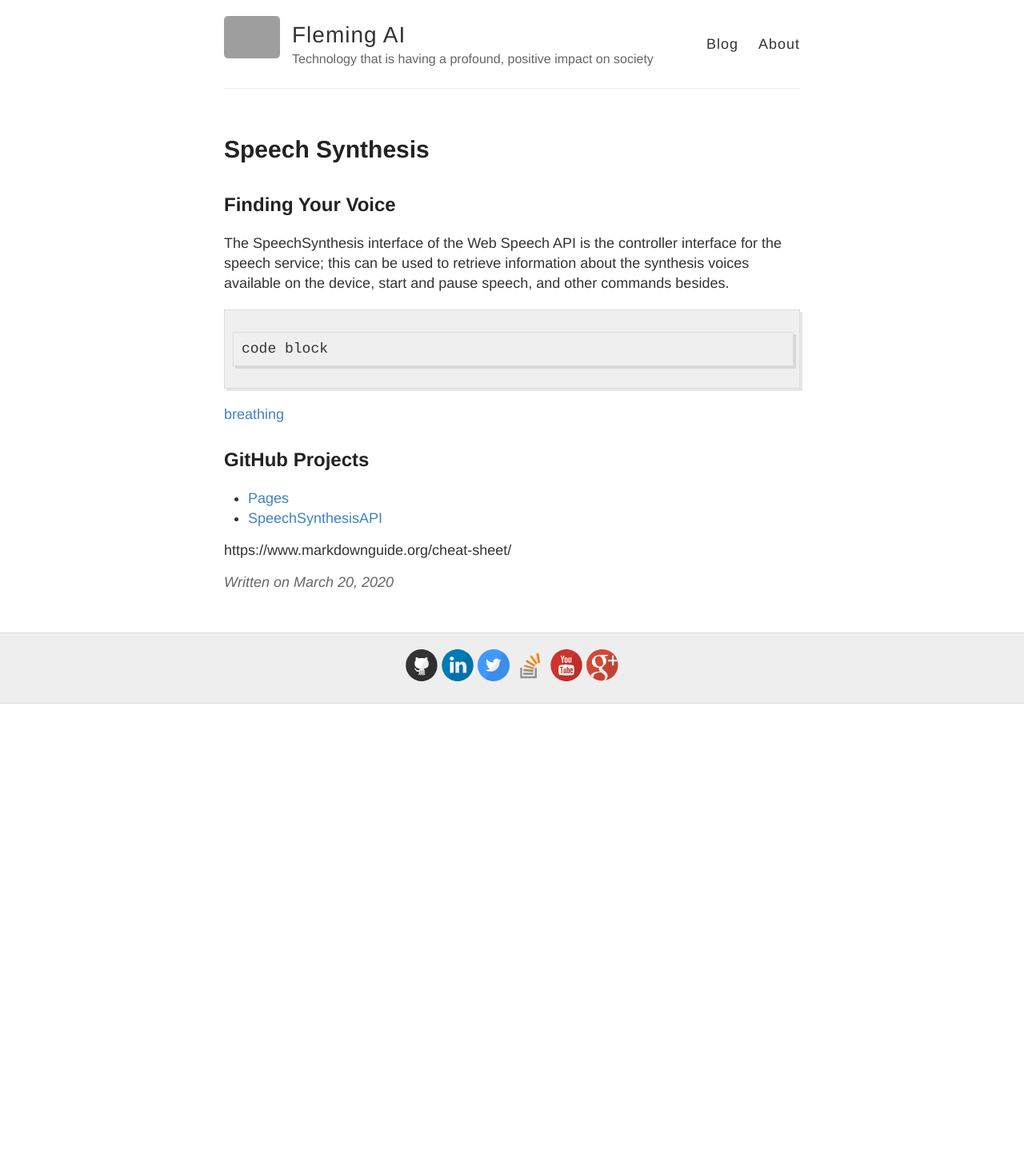
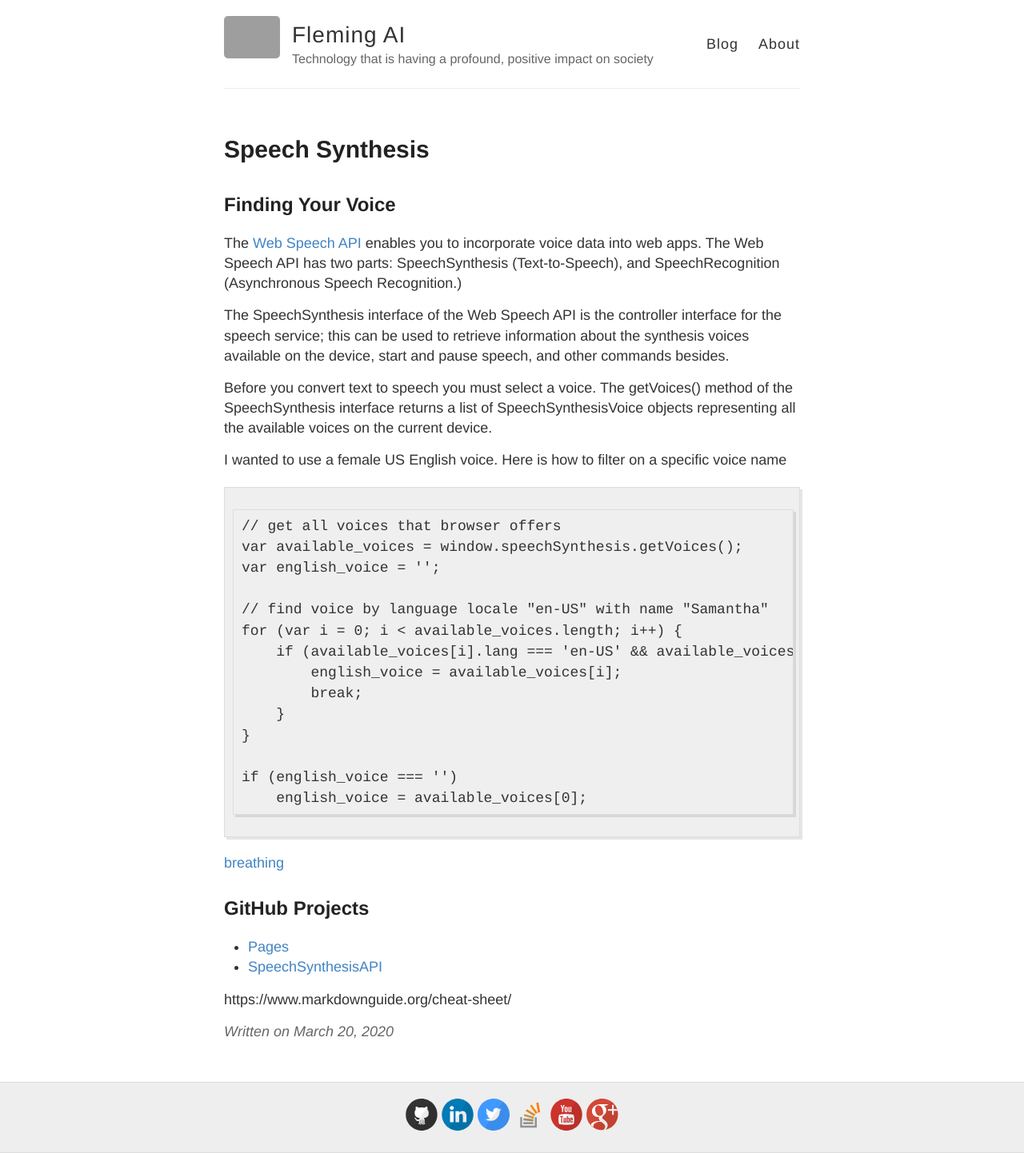
Before and after one commit to mathicus/mathicus.github.io, a Jekyll site: the page built from _posts/2020-3-20-Speech-Synthesis.md, in a window 1280 px wide. Shown: the whole page at 80% size. Built offline with Jekyll 4.4.1, drawn with Linux system fonts in a browser that asks for light colours; before the commit the page ends 900 px from its top, so only the background shows below that; grey boxes are pictures that could not be loaded.

Commit message:
Update 2020-3-20-Speech-Synthesis.md

```diff
--- a/_posts/2020-3-20-Speech-Synthesis.md
+++ b/_posts/2020-3-20-Speech-Synthesis.md
@@ -4,10 +4,28 @@ title: Speech Synthesis
 ---
 
 ## Finding Your Voice
+The [Web Speech API](https://developer.mozilla.org/en-US/docs/Web/API/Web_Speech_API) enables you to incorporate voice data into web apps. The Web Speech API has two parts: SpeechSynthesis (Text-to-Speech), and SpeechRecognition (Asynchronous Speech Recognition.)
+
 The SpeechSynthesis interface of the Web Speech API is the controller interface for the speech service; this can be used to retrieve information about the synthesis voices available on the device, start and pause speech, and other commands besides.
 
+Before you convert text to speech you must select a voice. The getVoices() method of the SpeechSynthesis interface returns a list of SpeechSynthesisVoice objects representing all the available voices on the current device.
+
+I wanted to use a female US English voice. Here is how to filter on a specific voice name
 ~~~
-code block
+// get all voices that browser offers
+var available_voices = window.speechSynthesis.getVoices();
+var english_voice = '';
+
+// find voice by language locale "en-US" with name "Samantha"
+for (var i = 0; i < available_voices.length; i++) {
+    if (available_voices[i].lang === 'en-US' && available_voices[i].name === 'Samantha') {
+        english_voice = available_voices[i];
+        break;
+    }
+}
+
+if (english_voice === '')
+    english_voice = available_voices[0];
 ~~~
 
 [breathing](https://htmlpreview.github.io/?https://raw.githubusercontent.com/jonfleming/SpeechSynthesisAPI/master/breathing.htm)
```
